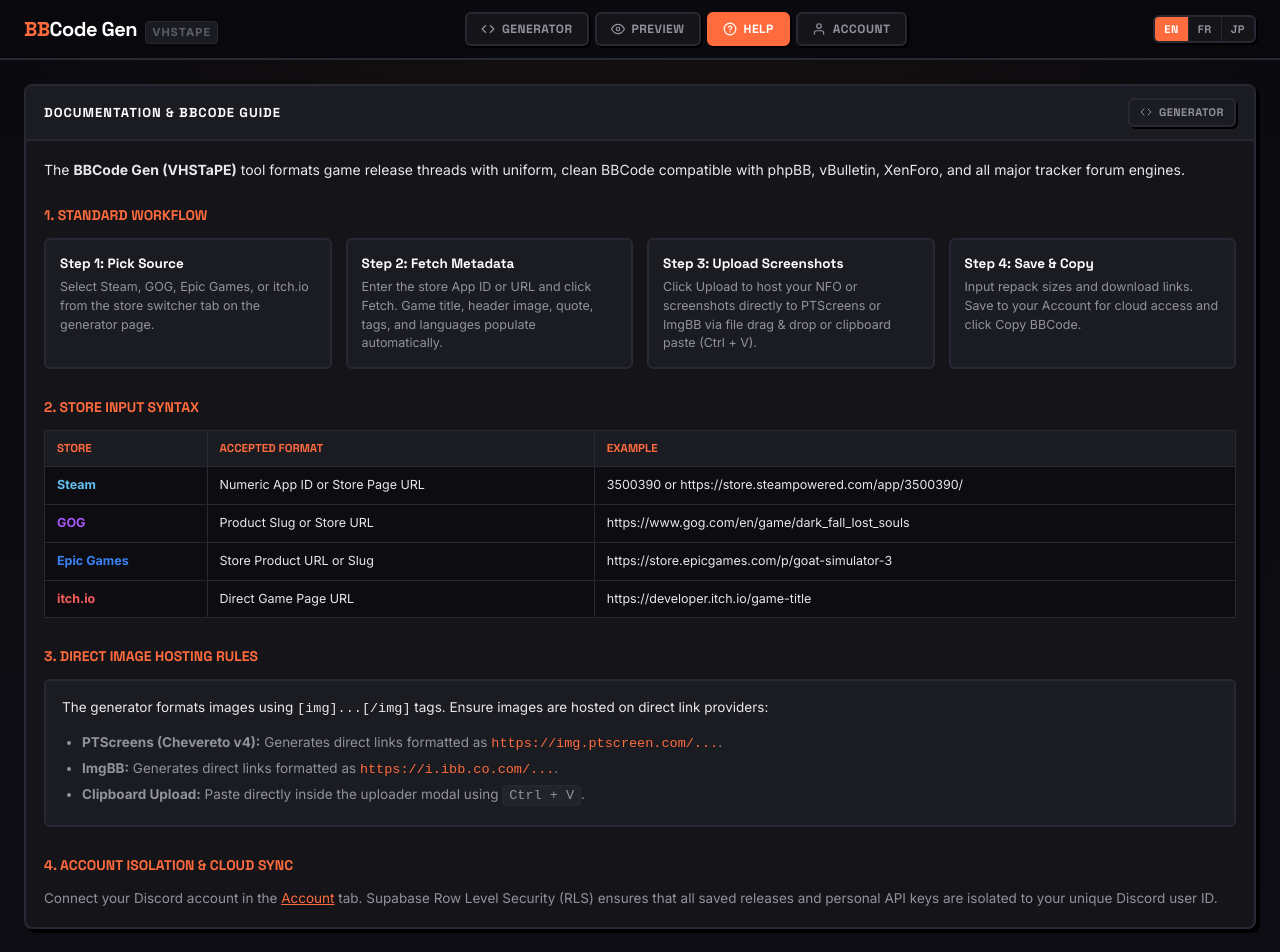
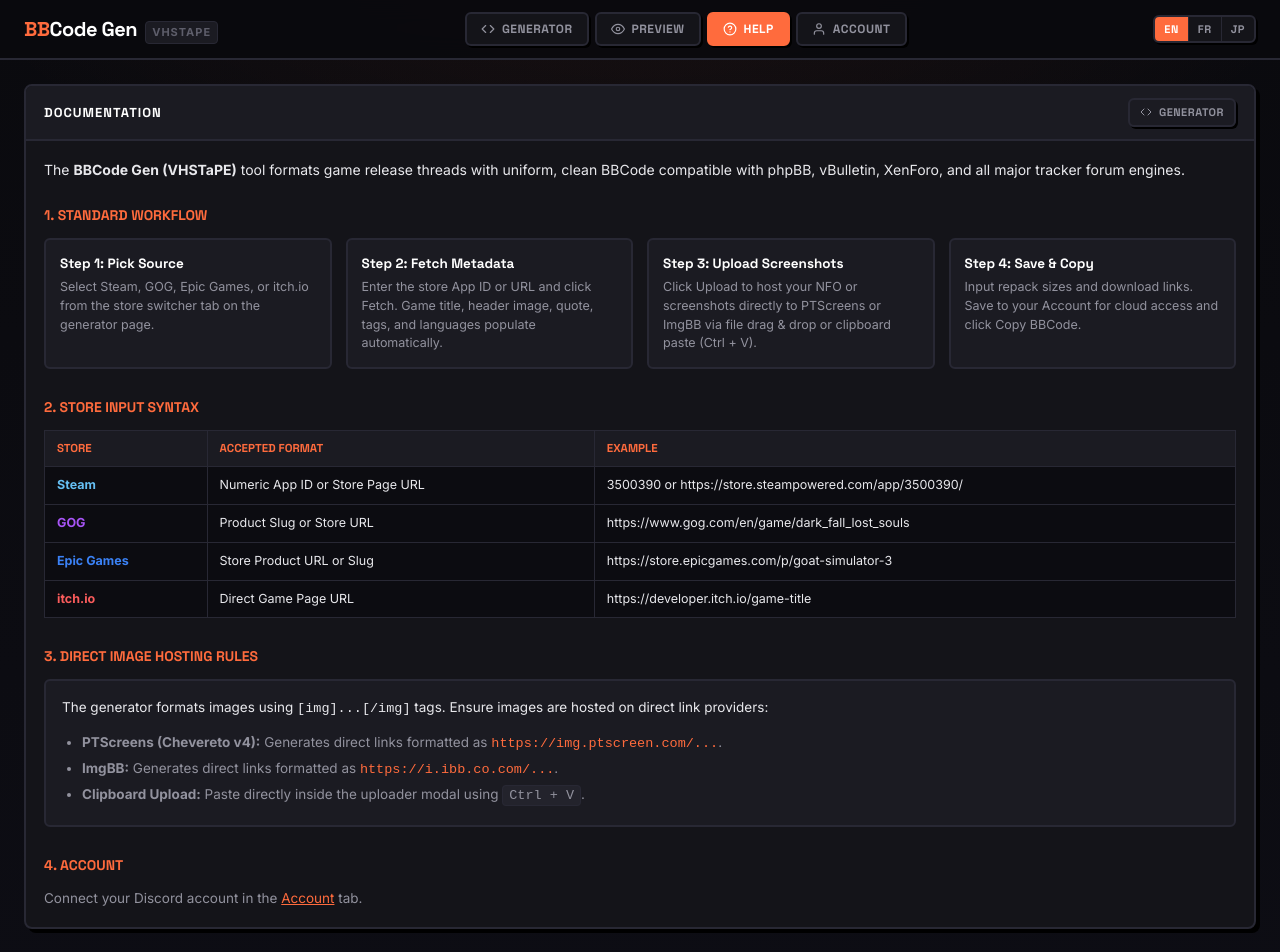
Before and after one commit to WallreddesuMKV/VHSBBCode, a Next.js app: page /help in a window 1280 px wide. Shown: the top 952 px of the page. Built offline with nearby package versions, Linux system fonts and the light colour scheme; no server answers.

Commit message:
Update page.js

```diff
--- a/app/help/page.js
+++ b/app/help/page.js
@@ -12,7 +12,7 @@ export default function HelpPage() {
         <div className="neo-card">
           <div className="neo-card-header">
             <span className="neo-card-title">
-              Documentation & BBCode Guide
+              Documentation
             </span>
             <Link href="/" className="neo-btn neo-btn-subtle" style={{ padding: '4px 10px', fontSize: 11 }}>
               <IconGenerator size={12} />
@@ -129,10 +129,10 @@ export default function HelpPage() {
             {/* Section 4: Account Isolation */}
             <div>
               <h3 style={{ fontFamily: 'var(--font-display)', fontSize: 14, color: 'var(--accent)', textTransform: 'uppercase', marginBottom: 12 }}>
-                4. Account Isolation & Cloud Sync
+                4. Account
               </h3>
               <p style={{ color: 'var(--text-dim)', lineHeight: 1.6 }}>
-                Connect your Discord account in the <Link href="/account" style={{ color: 'var(--accent)', textDecoration: 'underline' }}>Account</Link> tab. Supabase Row Level Security (RLS) ensures that all saved releases and personal API keys are isolated to your unique Discord user ID.
+                Connect your Discord account in the <Link href="/account" style={{ color: 'var(--accent)', textDecoration: 'underline' }}>Account</Link> tab.
               </p>
             </div>
           </div>
```
